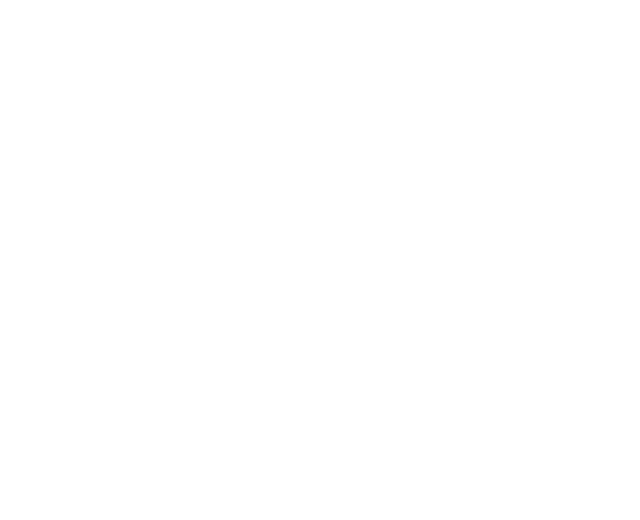
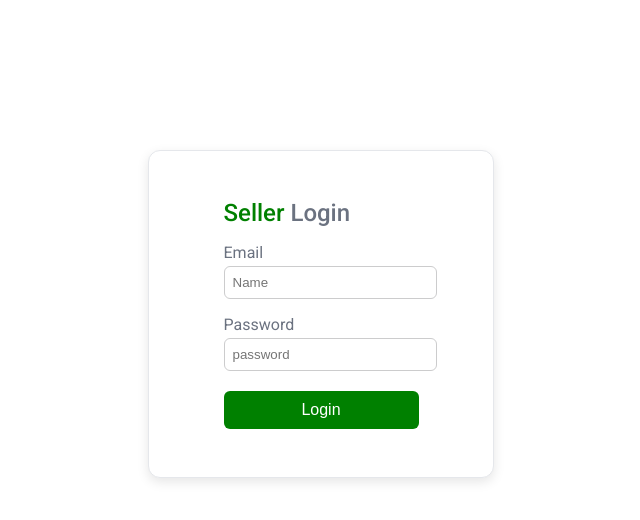
Before and after one commit to lubnafebin/product-list, a React (Vite) app: page /seller in a window 1280 px wide. Before the commit this address had no page. Shown: the top 520 px of the page, without its empty margins (319-959 px from the left). Built offline with nearby package versions, Linux system fonts and the light colour scheme.

Commit message:
feat: implement SellerLogin component with styling and routing

```diff
--- a/src/App.jsx
+++ b/src/App.jsx
@@ -7,10 +7,11 @@
 import { useAppContext } from "./context/AppContext";
 import { ProductDetails } from "./pages/ProductDetails";
 import { MyOrders } from "./pages/MyOrders";
+import { SellerLogin } from "./components/seller/SellerLogin";
 
 function App() {
   const isSellerPath = useLocation().pathname.includes("seller");
-  const { showUserLogin } = useAppContext();
+  const { showUserLogin, isSeller } = useAppContext();
   return (
     <div>
       <Toaster position="top-right" reverseOrder={false} />
@@ -21,6 +22,10 @@
         <Route path="/cart" element={<CartPage />} />
         <Route path="/products/:category/:id" element={<ProductDetails />} />
         <Route path="/my-orders" element={<MyOrders />} />
+        <Route
+          path="/seller"
+          element={isSeller ? null : <SellerLogin />}
+        ></Route>
       </Routes>
     </div>
   );
--- /dev/null
+++ b/src/components/seller/SellerLogin.css
@@ -0,0 +1,64 @@
+.form-container {
+  z-index: 1000;
+  display: flex;
+  flex-direction: column;
+  gap: 16px;
+  align-items: center;
+  width: 280px;
+  max-width: 350px;
+  color: #6b7280;
+  border-radius: 12px;
+  box-shadow: 0 4px 12px rgba(0, 0, 0, 0.1);
+  border: 1px solid #e5e7eb;
+  background: white;
+  margin-top: 150px;
+}
+
+.form-title {
+  font-size: 1.5rem;
+  font-weight: 500;
+  margin: auto;
+}
+
+.highlight {
+  color: green;
+}
+
+.form-group {
+  width: 100%;
+}
+
+.form-group p {
+  margin-bottom: 2px;
+}
+
+.form-group input {
+  border: 1px solid #cccccd;
+  border-radius: 6px;
+  width: 100%;
+  padding: 8px;
+  margin-top: 2px;
+  outline: none;
+  transition: border 0.2s;
+}
+
+.form-group input:focus {
+  border-color: darkgreen;
+}
+
+.submit-btn {
+  background: green;
+  color: white;
+  width: 100%;
+  padding: 10px;
+  border-radius: 6px;
+  border: none;
+  cursor: pointer;
+  font-size: 1rem;
+  margin-top: 20px;
+
+}
+
+.submit-btn:hover {
+  background: darkgreen;
+}
--- /dev/null
+++ b/src/components/seller/SellerLogin.jsx
@@ -0,0 +1,52 @@
+import "./SellerLogin.css";
+import { useEffect, useState } from "react";
+import { useAppContext } from "../../context/AppContext";
+
+export const SellerLogin = () => {
+  const { isSeller, setIsSeller, navigate } = useAppContext();
+  const [email, setEmail] = useState("");
+  const [password, setPassword] = useState("");
+
+  const onSubmitHandler = async (e) => {
+    e.preventDefault();
+    setIsSeller(true);
+  };
+
+  useEffect(() => {
+    if (isSeller) {
+      navigate("/seller");
+    }
+  }, [isSeller, navigate]);
+  return (
+    !isSeller && (
+      <form onSubmit={onSubmitHandler} className="form-container">
+        <div>
+          <p className="form-title">
+            <span className="highlight">Seller</span> Login
+          </p>
+          <div className="form-group">
+            <p>Email</p>
+            <input
+              onChange={(e) => setEmail(e.target.value)}
+              value={email}
+              placeholder="Name"
+              type="email"
+              required
+            />
+          </div>
+          <div className="form-group">
+            <p>Password</p>
+            <input
+              onChange={(e) => setPassword(e.target.value)}
+              value={password}
+              placeholder="password"
+              type="password"
+              required
+            />
+          </div>
+          <button className="submit-btn">Login</button>
+        </div>
+      </form>
+    )
+  );
+};
```
